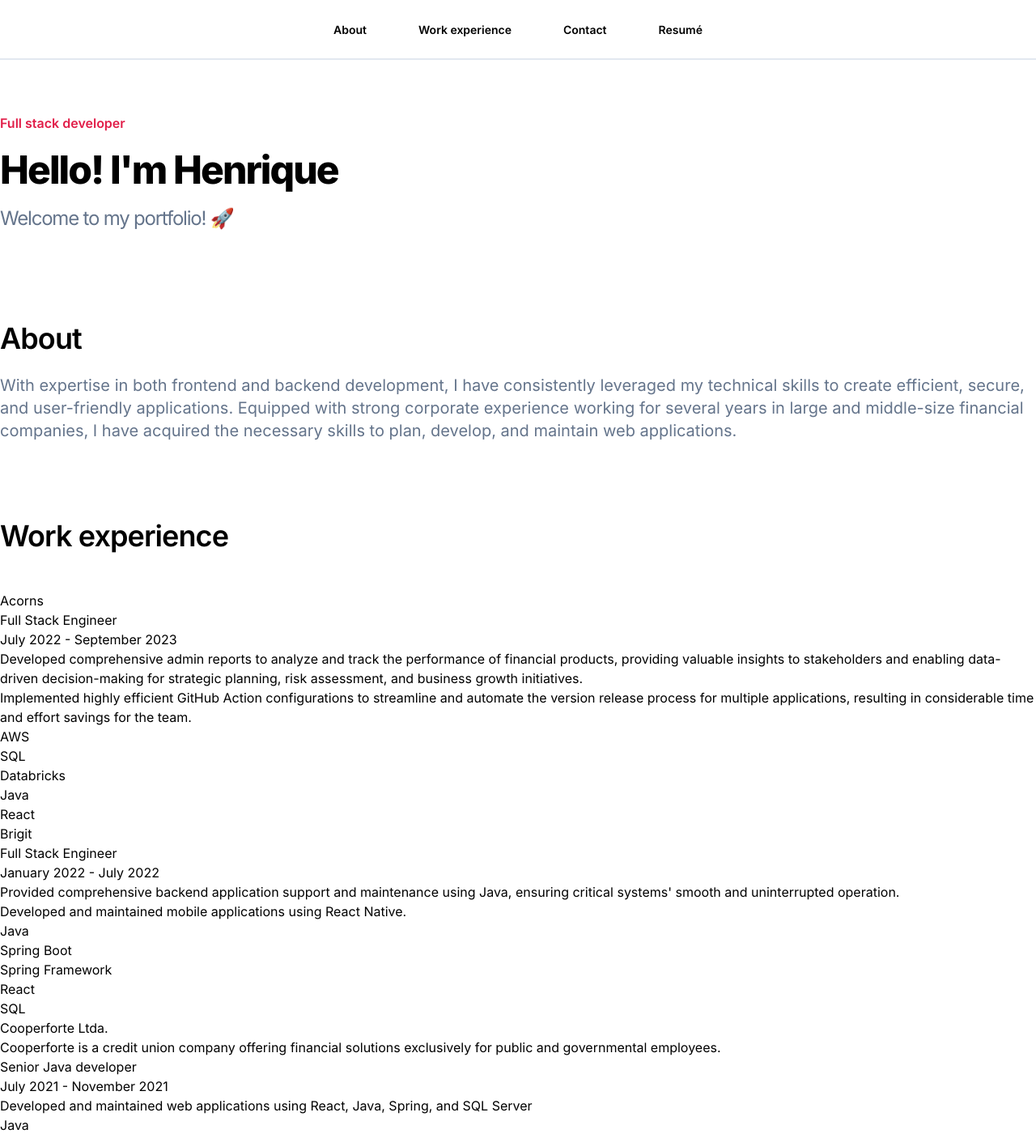
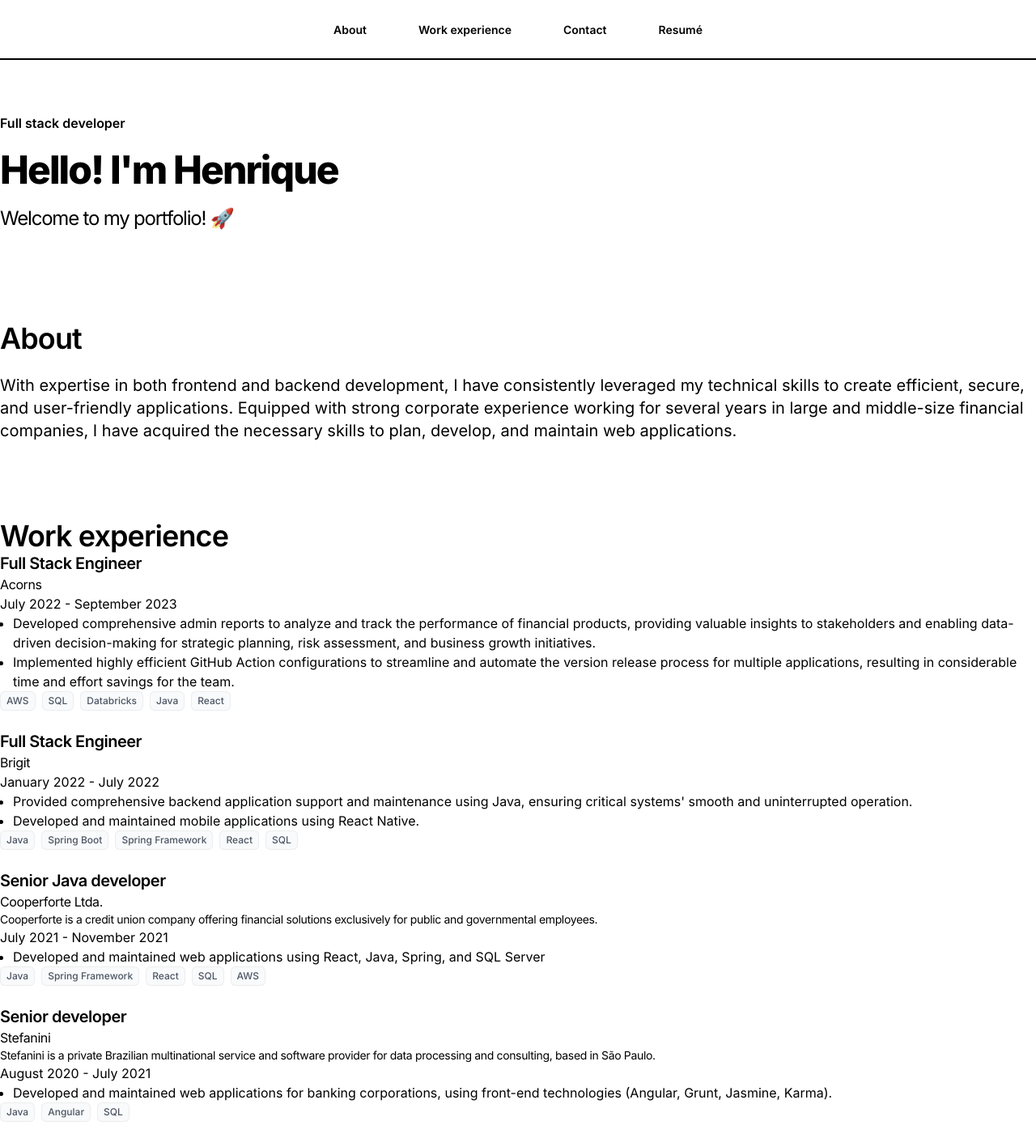
Before and after one commit to hrohden/hrohden.github.io, a React (Vite) app: page / in a window 1280 px wide. Shown: the top 1406 px of the page at 81% size. Built offline with nearby package versions, Linux system fonts and the light colour scheme.

Commit message:
Update styling in App.tsx and WorkExperienceComponent.tsx

```diff
--- a/src/App.tsx
+++ b/src/App.tsx
@@ -4,7 +4,7 @@ import { workExperienceItems } from "./workExperienceItems";
 function App() {
   return (
     <main className="container mx-auto">
-      <nav className="flex justify-center py-6 border-b-2 border-slate-200">
+      <nav className="flex justify-center py-6 border-b-2 border-black">
         <ul className="list-none flex gap-16">
           <li className="text-center">
             <a href="#" className="font-semibold text-sm">
@@ -30,16 +30,16 @@ function App() {
       </nav>
       <section className="py-16">
         <div className="flex flex-col gap-4">
-          <p className="text-base font-semibold leading-7 text-rose-600">
+          <p className="text-base font-semibold leading-7">
             Full stack developer
           </p>
           <p>
-            <h1 className="text-3xl font-extrabold tracking-[-0.04em] text-black sm:text-5xl sm:leading-[3.5rem]">
+            <h1 className="text-3xl font-extrabold tracking-[-0.04em] sm:text-5xl sm:leading-[3.5rem]">
               Hello! I'm Henrique
             </h1>
           </p>
           <p>
-            <h2 className="text-2xl font-thin tracking-tighter text-slate-500">
+            <h2 className="text-2xl font-thin tracking-tighter">
               Welcome to my portfolio! 🚀
             </h2>
           </p>
@@ -47,7 +47,7 @@ function App() {
       </section>
       <section className="py-12 flex flex-col gap-6">
         <h2 className="text-4xl font-semibold tracking-tight">About</h2>
-        <p className="text-xl text-slate-500">
+        <p className="text-xl">
           With expertise in both frontend and backend development, I have
           consistently leveraged my technical skills to create efficient,
           secure, and user-friendly applications. Equipped with strong corporate
@@ -60,10 +60,12 @@ function App() {
         <h2 className="text-4xl font-semibold tracking-tight">
           Work experience
         </h2>
+        <div className="flex flex-col gap-6">
+          {workExperienceItems.map((work) => (
+            <WorkExperienceComponent workExperience={work} />
+          ))}
+        </div>
       </section>
-      {workExperienceItems.map((work) => (
-        <WorkExperienceComponent workExperience={work} />
-      ))}
       <section className="py-12 bg-slate-400">
         <h2 className="text-4xl font-semibold tracking-tight">Contact</h2>
       </section>
--- a/src/WorkExperienceComponent.tsx
+++ b/src/WorkExperienceComponent.tsx
@@ -1,8 +1,4 @@
 import { WorkExperience } from "./WorkExperience";
-
-const WorkExperienceDescription = ({ ...props }) => {
-  return <li>{props.children}</li>;
-};
 
 const WorkExperienceComponent = ({
   workExperience,
@@ -11,22 +7,28 @@ const WorkExperienceComponent = ({
 }) => {
   return (
     <div>
-      <p>{workExperience.company}</p>
+      <p className="text-xl tracking-tight font-semibold">
+        {workExperience.title}
+      </p>
+      <p className="tracking-tight">{workExperience.company}</p>
       {workExperience.companyDescription && (
-        <p>{workExperience.companyDescription}</p>
+        <p className="text-sm tracking-tight">
+          {workExperience.companyDescription}
+        </p>
       )}
-      <p>{workExperience.title}</p>
       <p>{workExperience.period}</p>
-      <ul>
+      <ul className="list-disc ml-4">
         {workExperience.description.map((description) => (
-          <WorkExperienceDescription>{description}</WorkExperienceDescription>
+          <li>{description}</li>
         ))}
       </ul>
-      <ul>
+      <div className="flex gap-2">
         {workExperience.technologies.map((tech) => (
-          <li>{tech}</li>
+          <span className="inline-flex items-center rounded-md bg-gray-50 px-2 py-1 text-xs font-medium text-gray-600 ring-1 ring-inset ring-gray-500/10">
+            {tech}
+          </span>
         ))}
-      </ul>
+      </div>
     </div>
   );
 };
```
